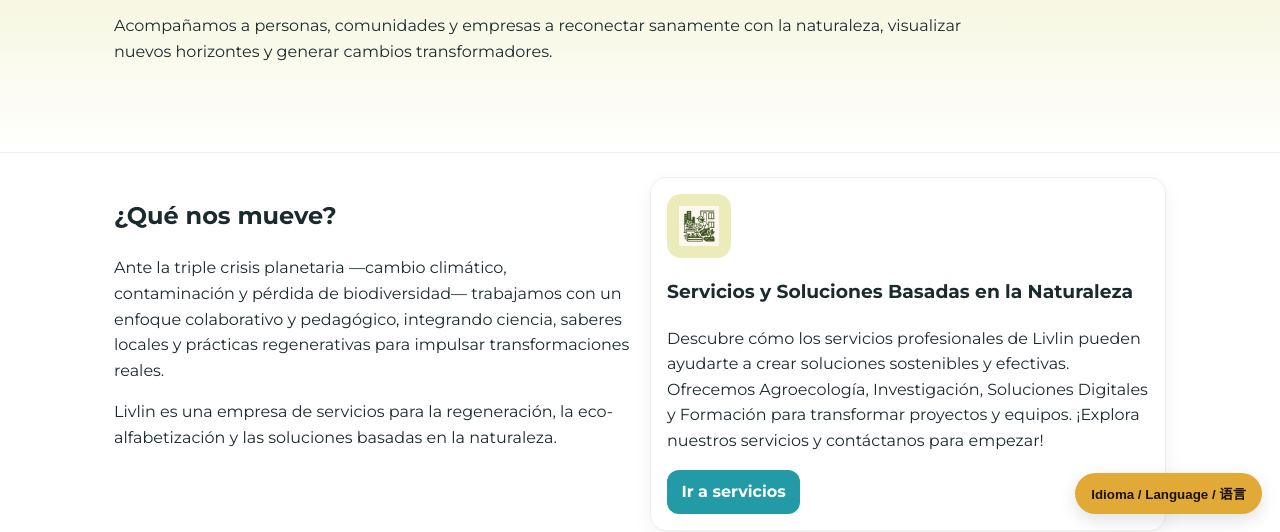
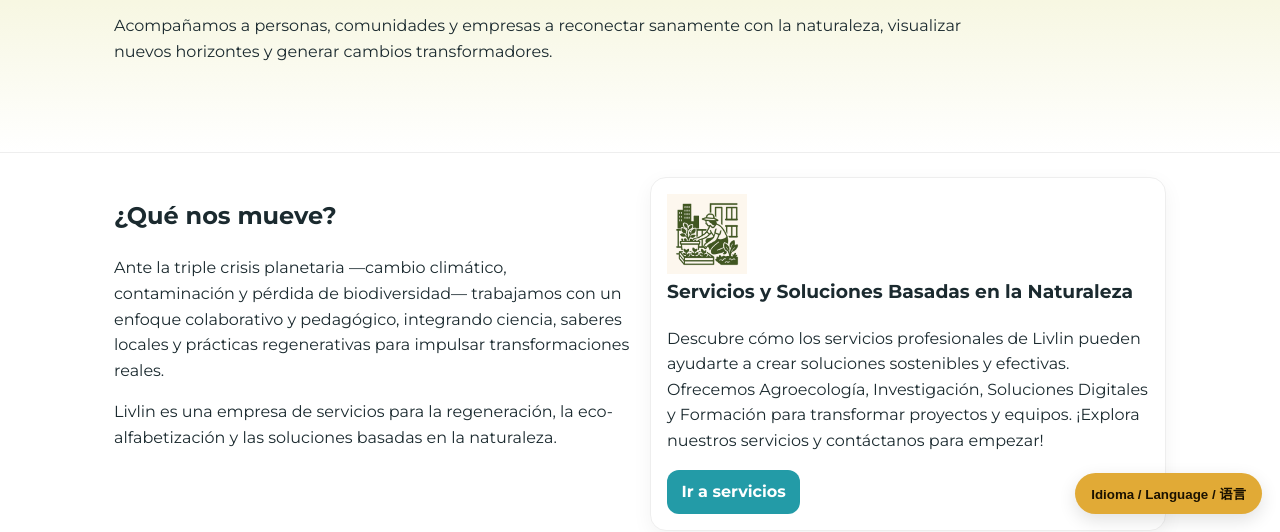
Before and after one commit to LinFrancis/livlin, a website built with Vite: page index.html in a window 1280 px wide. Shown: the part 268-800 px from the top of the page. Built offline with nearby package versions, Linux system fonts and the light colour scheme.

Commit message:
Update style.css

```diff
--- a/assets/style.css
+++ b/assets/style.css
@@ -44,7 +44,7 @@ nav a.active, nav a:hover{background:var(--cream);}
 }
 .card:hover{transform:translateY(-2px);box-shadow:0 10px 28px rgba(0,0,0,.08)}
 .card .icon{width:64px;height:64px;border-radius:14px;display:grid;place-items:center;background:var(--cream);margin-bottom:.5rem}
-.card .icon img{width:40px;height:40px;object-fit:contain}
+.card .icon img{width:80px;height:80px;object-fit:contain}
 
 .accordion{border-top:1px dashed #c9c9c9;margin-top:.5rem}
 .accordion-item{border-bottom:1px dashed #c9c9c9}
```
